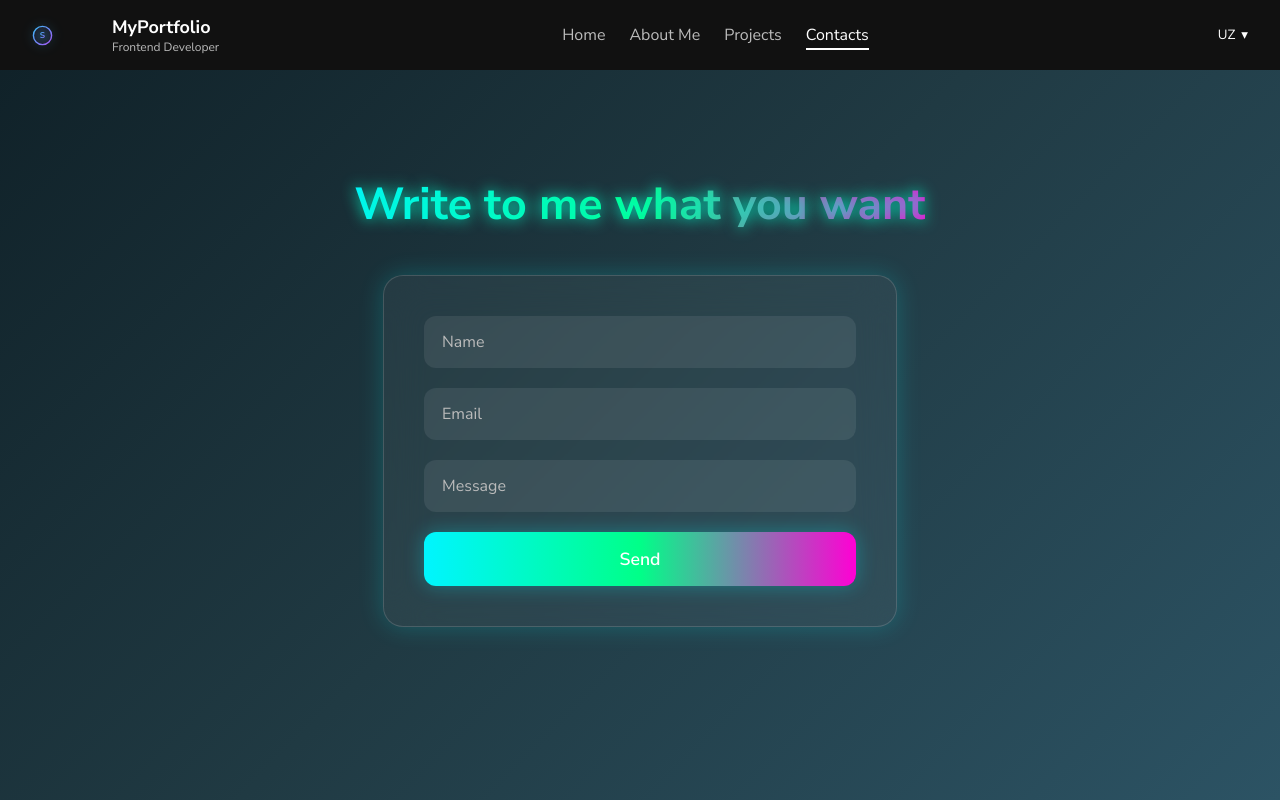
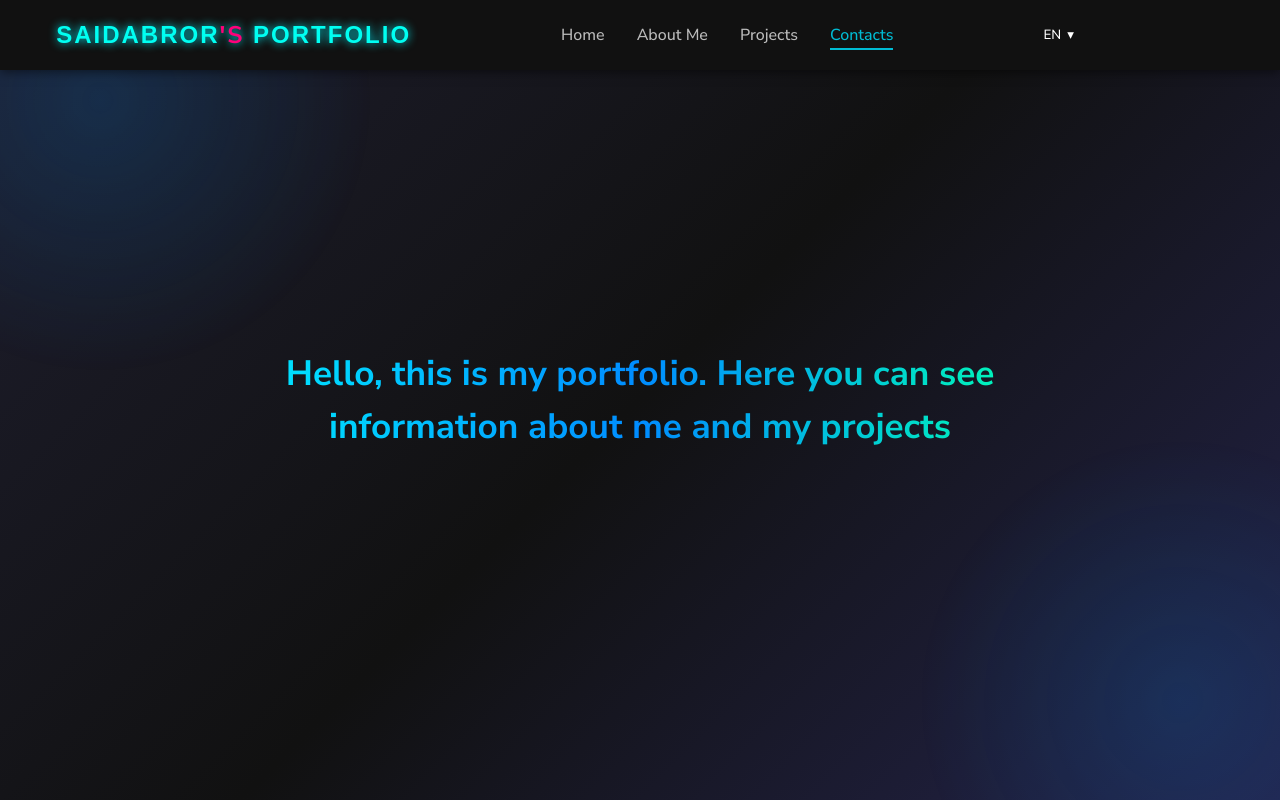
Before and after one commit to Saidabror456/Portfolio, a React (Vite) app: page /contacts in a window 1280 px wide. Shown: the top 800 px of the page. Built offline with nearby package versions, Linux system fonts and the light colour scheme.

Commit message:
Сообщение коммита

```diff
--- a/src/App.jsx
+++ b/src/App.jsx
@@ -8,6 +8,7 @@ import Skills from "./components/Skills/Skills";
 import Timeline from "./components/Timeline/Timeline";
 import Footer from "./components/Footer/footer";
 import './App.css'
+import Hello from "./components/Hello/hello";
 function App() {
   return (
     <>
--- /dev/null
+++ b/src/components/Hello/hello.css
@@ -0,0 +1,88 @@
+.hello {
+  height: 100vh;
+  display: flex;
+  justify-content: center;
+  align-items: center;
+  background: linear-gradient(135deg, #1e1e2f, #111, #23234a);
+  color: #fff;
+  text-align: center;
+  padding: 0 20px;
+  font-family: "Poppins", sans-serif;
+  position: relative;
+  overflow: hidden;
+}
+
+/* --- Фоновые световые волны --- */
+.hello::before,
+.hello::after {
+  content: "";
+  position: absolute;
+  width: 500px;
+  height: 500px;
+  border-radius: 50%;
+  background: radial-gradient(circle, rgba(0, 150, 255, 0.2), transparent 70%);
+  animation: float 8s ease-in-out infinite;
+  z-index: 0;
+}
+.hello::before {
+  top: -150px;
+  left: -150px;
+  animation-delay: 0s;
+}
+.hello::after {
+  bottom: -150px;
+  right: -150px;
+  animation-delay: 4s;
+}
+
+@keyframes float {
+  0%, 100% { transform: scale(1); opacity: 0.6; }
+  50% { transform: scale(1.2); opacity: 0.9; }
+}
+
+/* --- Текст --- */
+.hello h1 {
+  font-size: 2.2rem;
+  max-width: 800px;
+  line-height: 1.5;
+  position: relative;
+  z-index: 1;
+  background: linear-gradient(90deg, #00eaff, #008cff, #00ffb3);
+  -webkit-background-clip: text;
+  -webkit-text-fill-color: transparent;
+  animation: fadeInUp 1.5s ease;
+}
+
+/* --- Анимация появления --- */
+@keyframes fadeInUp {
+  from {
+    opacity: 0;
+    transform: translateY(40px);
+  }
+  to {
+    opacity: 1;
+    transform: translateY(0);
+  }
+}
+
+/* --- Адаптивность --- */
+@media (max-width: 1024px) {
+  .hello h1 {
+    font-size: 1.8rem;
+  }
+}
+
+@media (max-width: 768px) {
+  .hello h1 {
+    font-size: 1.5rem;
+  }
+}
+
+@media (max-width: 480px) {
+  .hello {
+    padding: 0 15px;
+  }
+  .hello h1 {
+    font-size: 1.2rem;
+  }
+}
--- /dev/null
+++ b/src/components/Hello/hello.jsx
@@ -0,0 +1,19 @@
+import { useTranslation } from 'react-i18next';
+import './hello.css'
+function Hello(){
+         const { t, i18n } = useTranslation();
+
+        const changeLang = (lng) => {
+          i18n.changeLanguage(lng);
+          setActiveLang(lng);
+          setOpen(false);
+        };
+    return(
+        <>
+        <div className="hello">
+            <h1>{t('hello1')}</h1>
+        </div>
+        </>
+    )
+}
+export default Hello;
--- a/src/components/Navbar/navbar.css
+++ b/src/components/Navbar/navbar.css
@@ -1,4 +1,8 @@
-/* === MAIN NAVBAR === */
+*{
+  margin: 0;
+  padding: 0;
+  box-sizing: border-box;
+}
 .navbar {
   position: fixed;
   top: 0;
@@ -6,12 +10,15 @@
   width: 100%;
   height: 70px;
   display: flex;
-  justify-content: space-between;
+  justify-content: center;
   align-items: center;
-  background: #111;
+  gap: 50px;
+  padding: 0 2rem;
+  background-color: #111;
   color: #fff;
-  padding: 0 2rem;
   z-index: 1000;
+  box-shadow: 0 2px 10px rgba(0,0,0,0.5);
+  font-family: 'Poppins', sans-serif;
 }
 
 .brand {
@@ -21,53 +28,56 @@
   text-decoration: none;
   color: inherit;
 }
-
-.brand-text {
-  display: flex;
-  flex-direction: column;
-  font-size: 14px;
+.brand-text { display: flex; flex-direction: column; }
+.brand-title { font-weight: 600; font-size: 20px; }
+.brand-sub { font-size: 12px; opacity: 0.7; }
+.nav-center{
+  transform: translate(-100px);
 }
-.brand-title { font-weight: bold; font-size: 18px; }
-.brand-sub { font-size: 12px; opacity: 0.7; }
-
-/* === NAV LINKS === */
-.nav-links {
-  display: flex;
-  gap: 1.5rem;
-  list-style: none;
-}
+/* =======================
+   NAV LINKS
+======================= */
+.nav-center { display: flex; align-items: center; }
+.nav-links { display: flex; list-style: none; gap: 2rem; }
 .nav-link {
   color: #bbb;
   text-decoration: none;
-  transition: 0.3s;
+  font-weight: 500;
+  transition: all 0.3s;
 }
 .nav-link:hover,
 .nav-link.active {
-  color: #fff;
-  border-bottom: 2px solid #fff;
+  color: #00bcd4;
+  border-bottom: 2px solid #00bcd4;
   padding-bottom: 2px;
 }
 
-/* === BURGER === */
+/* =======================
+   BURGER MENU
+======================= */
 .burger {
-  display: none;
+
   flex-direction: column;
   gap: 5px;
   background: none;
   border: none;
   cursor: pointer;
+  z-index: 1100;
 }
 .bar {
   width: 25px;
   height: 3px;
   background: #fff;
-  transition: 0.3s;
+  transition: all 0.3s ease;
 }
+.bar1.active { transform: rotate(45deg) translate(5px,5px); }
+.bar2.active { opacity: 0; }
+.bar3.active { transform: rotate(-45deg) translate(5px,-5px); }
 
-/* === LANGUAGE DROPDOWN === */
-.dropdown {
-  position: relative;
-}
+/* =======================
+   LANGUAGE DROPDOWN
+======================= */
+.dropdown { position: relative; }
 .dropdown-header {
   display: flex;
   align-items: center;
@@ -76,11 +86,10 @@
   border: none;
   color: #fff;
   cursor: pointer;
+  font-weight: 500;
 }
-.flag { font-size: 18px; }
 .arrow { transition: transform 0.3s; }
 .arrow.open { transform: rotate(180deg); }
-
 .dropdown-list {
   position: absolute;
   top: 120%;
@@ -88,60 +97,72 @@
   background: #222;
   border-radius: 6px;
   overflow: hidden;
-  box-shadow: 0 2px 6px rgba(0,0,0,0.4);
+  box-shadow: 0 2px 6px rgba(0,0,0,0.5);
 }
 .dropdown-list button {
-  display: flex;
-  align-items: center;
-  gap: 6px;
-  padding: 8px 12px;
+  padding: 10px 15px;
   width: 100%;
   background: none;
   border: none;
   color: #fff;
   text-align: left;
   cursor: pointer;
+  transition: all 0.2s;
 }
-.dropdown-list button:hover { background: #333; }
+.dropdown-list button:hover { background: #00bcd4; color: #111; }
 
-/* === MOBILE MENU === */
+/* =======================
+   MOBILE MENU
+======================= */
+.mobile-overlay {
+  position: fixed;
+  top:0; left:0;
+  width:100%; height:100%;
+  background: rgba(0,0,0,0.5);
+  opacity: 0;
+  visibility: hidden;
+  transition: all 0.3s;
+  z-index: 900;
+}
+.mobile-overlay.open { opacity: 1; visibility: visible; }
+
 .mobile-menu {
   position: fixed;
-  top: 0;
-  left: -100%;
-  width: 80%;
-  height: 100%;
-  background: #111;
+  top: 0; right: -100%;
+  width: 80%; height: 100%;
+  background-color: #111;
   color: #fff;
-  transition: left 0.3s ease;
-  z-index: 2000;
-}
-.mobile-menu.open { left: 0; }
-
-.mobile-inner {
-  padding: 1.5rem;
   display: flex;
   flex-direction: column;
-  height: 100%;
+  padding: 2rem 1.5rem;
+  transition: right 0.3s ease;
+  z-index: 1000;
 }
-.mobile-top {
-  display: flex;
-  justify-content: space-between;
-  align-items: center;
+.mobile-menu.open { right: 0; }
+
+.mobile-top { display: flex; justify-content: space-between; align-items: center; }
+.mobile-close {
+  font-size: 1.8rem;
+  background: none;
+  border: none;
+  color: #fff;
+  cursor: pointer;
 }
+.mobile-close:hover { transform: rotate(90deg); }
+
 .mobile-nav {
   display: flex;
   flex-direction: column;
-  margin-top: 2rem;
-  gap: 1rem;
+  gap: 1.5rem;
+  margin-top: 3rem;
 }
-.mobile-nav a {
+.mobile-nav .nav-link {
+  font-size: 18px;
   color: #bbb;
   text-decoration: none;
-  font-size: 18px;
-  transition: 0.3s;
+  transition: all 0.3s;
 }
-.mobile-nav a:hover { color: #fff; }
+.mobile-nav .nav-link:hover, .mobile-nav .nav-link.active { color: #00bcd4; }
 
 .mobile-langs {
   margin-top: auto;
@@ -150,14 +171,15 @@
 }
 .mobile-langs button {
   flex: 1;
-  padding: 10px;
+  padding: 12px;
   background: #222;
   border: none;
   border-radius: 6px;
   color: #fff;
   cursor: pointer;
 }
-.mobile-langs button:hover { background: #333; }
+.mobile-langs button:hover { background: #00bcd4; color: #111; }
+
 .mobile-footer {
   text-align: center;
   margin-top: 1rem;
@@ -165,38 +187,103 @@
   opacity: 0.6;
 }
 
-/* === RESPONSIVE BREAKPOINTS === */
+/* =======================
+   MEDIA QUERIES
+======================= */
 
-/* --- Большие мониторы (от 1440px) --- */
-@media (min-width: 1440px) {
-  .navbar { padding: 0 4rem; }
-  .nav-links { gap: 3rem; }
-  .nav-link { font-size: 18px; }
-  .brand-title { font-size: 22px; }
+/* Tablets 768px–1024px */
+@media(max-width:1024px) and (min-width:768px) {
+  .nav-center {  }
+  .burger { display: flex; }
+  .brand-title { font-size: 18px; }
+  .brand-sub { font-size: 10px; }
 }
 
-/* --- Ноутбуки (до 1024px) --- */
-@media (max-width: 1024px) {
-  .nav-links { gap: 1rem; }
-  .nav-link { font-size: 15px; }
-  .brand-sub { display: none; }
+/* Mobile <768px */
+@media(max-width:768px) {
+  .brand-text {  }
+  .burger { display: flex; }
+  .burger .bar { width: 20px; }
+  .navbar { padding: 0 1rem; height: 60px; }
+  .mobile-nav .nav-link { font-size: 16px;}
+  .mobile-langs button { font-size: 14px; padding: 10px; }
+    .brand-mobile{}
+    .navbar{
+      display: flex;
+    }
+    .navbar ul{
+      display: flex;
+    }
+    .navbar ul li{
+      list-style: none;
+    }
 }
 
-/* --- Планшеты (до 768px) --- */
-@media (max-width: 768px) {
-  .nav-center { display: none; }
-  .burger { display: flex; }
-  .navbar { padding: 0 1.5rem; }
-  .brand-title { font-size: 16px; }
-  .brand-sub { font-size: 10px; }
-  .dropdown-header { font-size: 14px; }
+/* Extra small <480px */
+@media(max-width:480px) {
+  .mobile-menu { width: 100%; padding: 2rem 1rem; }
+  .mobile-nav .nav-link { font-size: 15px; }
+  .mobile-langs button { font-size: 13px; padding: 8px; }
+    .brand-mobile{}
+      .navbar {
+        font-size: 10px;
+    display: flex;
+    justify-content: center;
+    align-items: center;
+    text-align: center;
+  }
+  .navbar ul {
+    display: flex;
+  }
+  .navbar ul li{
+    list-style: none;
+  }
+}
+.logo {
+  font-family: 'Orbitron', sans-serif;
+  font-size: 1.5rem;
+  color: #00fff2;
+  text-transform: uppercase;
+  letter-spacing: 2px;
+  position: relative;
+  display: inline-block;
+  cursor: default;
+  user-select: none;
+  animation: glow 2s infinite alternate;
+  transform: translate(-100px);
 }
 
-/* --- Маленькие телефоны (до 480px) --- */
+.logo span {
+  color: #ff007a;
+  font-weight: 700;
+}
+
+@keyframes glow {
+  0% {
+    text-shadow: 0 0 5px #00fff2, 0 0 10px #00fff2, 0 0 20px #00fff2, 0 0 40px #00fff2;
+  }
+  100% {
+    text-shadow: 0 0 10px #ff007a, 0 0 20px #ff007a, 0 0 30px #ff007a, 0 0 60px #ff007a;
+  }
+}
+
+/* Для адаптива */
+@media (max-width: 768px) {
+  .logo {
+  display: none;
+  }
+}
 @media (max-width: 480px) {
-  .navbar { height: 60px; padding: 0 1rem; }
-  .brand-text { display: none; } /* убираем текст, оставляем лого */
-  .burger .bar { width: 20px; }
-  .mobile-nav a { font-size: 16px; }
-  .mobile-langs button { font-size: 14px; padding: 8px; }
+  .logo {
+  display: none;
+  }
 }
+
+.navbar .navbar-right{
+  /* transform: translate(150px); */
+}
+@media (max-width:480px){
+  .navbar-right{
+    transform: translate(100px,-30px);
+  }
+}
--- a/src/components/Navbar/navbar.jsx
+++ b/src/components/Navbar/navbar.jsx
@@ -2,23 +2,27 @@ import React, { useEffect, useRef, useState } from "react";
 import { useTranslation } from "react-i18next";
 import { NavLink } from "react-router-dom";
 import Logo from "../Logo/logo";
+
 import "./navbar.css";
+import Skills from "../Skills/Skills";
+import Timeline from "../Timeline/Timeline";
+import About from "../About/about";
+import Contacts from "../Contacts/contacts";
+import Start from "../Start/start";
+import Projects from "../Projects/project";
+import Hello from "../Hello/hello";
 function Navbar() {
   const { t, i18n } = useTranslation();
   const [langOpen, setLangOpen] = useState(false);
   const [mobileOpen, setMobileOpen] = useState(false);
-  const [activeLang, setActiveLang] = useState("uz");
+  const [activeLang, setActiveLang] = useState("en");
   const langRef = useRef(null);
   const mobileRef = useRef(null);
 
   useEffect(() => {
     function handleClickOutside(e) {
-      if (langRef.current && !langRef.current.contains(e.target)) {
-        setLangOpen(false);
-      }
-      if (mobileRef.current && !mobileRef.current.contains(e.target)) {
-        setMobileOpen(false);
-      }
+      if (langRef.current && !langRef.current.contains(e.target)) setLangOpen(false);
+      if (mobileRef.current && !mobileRef.current.contains(e.target)) setMobileOpen(false);
     }
     document.addEventListener("mousedown", handleClickOutside);
     return () => document.removeEventListener("mousedown", handleClickOutside);
@@ -35,138 +39,74 @@ function Navbar() {
     return () => window.removeEventListener("keydown", onKey);
   }, []);
 
+  useEffect(() => {
+    document.body.style.overflow = mobileOpen ? "hidden" : "";
+  }, [mobileOpen]);
+
   const changeLang = (lng) => {
     i18n.changeLanguage(lng);
     setActiveLang(lng);
     setLangOpen(false);
+    setMobileOpen(false);
   };
 
-  useEffect(() => {
-    document.body.style.overflow = mobileOpen ? "hidden" : "";
-  }, [mobileOpen]);
+  const navLinks = [
+    { path: "/start", label: t("home") },
+    { path: "/about", label: t("about") },
+    { path: "/projects", label: t("projects") },
+    { path: "/contacts", label: t("contacts") },
+  ];
 
   return (
     <>
-      {/* === DESKTOP NAVBAR === */}
+
+      {/* Desktop Navbar */}
       <header className="navbar" role="navigation" aria-label="Main Navigation">
         <div className="navbar-left">
-          <button
-            className="burger"
-            aria-label={mobileOpen ? "Close menu" : "Open menu"}
-            aria-expanded={mobileOpen}
-            onClick={() => setMobileOpen((s) => !s)}
-          >
-            <span className={`bar bar1 ${mobileOpen ? "active" : ""}`}></span>
-          </button>
-
-          <NavLink to="/" className="brand" aria-label="Homepage">
-            <Logo />
-            <div className="brand-text">
-              <span className="brand-title">MyPortfolio</span>
-              <span className="brand-sub">Frontend Developer</span>
-            </div>
-          </NavLink>
         </div>
 
+<div className="logo">
+<h1 class="logo">Saidabror<span>'s</span> Portfolio</h1>
+
+</div>
         <nav className="nav-center">
           <ul className="nav-links">
-            <li>
-              <NavLink to="/start" className="nav-link">{t("home")}</NavLink>
-            </li>
-            <li>
-              <NavLink to="/about" className="nav-link">{t("about")}</NavLink>
-            </li>
-            <li>
-              <NavLink to="/projects" className="nav-link">{t("projects")}</NavLink>
-            </li>
-            <li>
-              <NavLink to="/contacts" className="nav-link">{t("contacts")}</NavLink>
-            </li>
+            {navLinks.map((link) => (
+              <li key={link.path}>
+                <NavLink
+                  to={link.path}
+                  className={({ isActive }) => isActive ? "nav-link active" : "nav-link"}
+                >
+                  {link.label}
+                </NavLink>
+              </li>
+            ))}
           </ul>
         </nav>
 
         <div className="navbar-right" ref={langRef}>
-          <div
-            className="dropdown"
-            aria-haspopup="true"
-            aria-expanded={langOpen}
-          >
+          <div className="dropdown" aria-haspopup="true" aria-expanded={langOpen}>
             <button
               className="dropdown-header"
               onClick={() => setLangOpen((s) => !s)}
               aria-label="Select language"
             >
-              <span className="flag small-flag">
-                {activeLang === "ru"}
-                {activeLang === "en"}
-                {activeLang === "uz"}
-              </span>
               <span className="lang-code">{activeLang.toUpperCase()}</span>
               <span className={`arrow ${langOpen ? "open" : ""}`} aria-hidden>
                 ▾
               </span>
             </button>
-
             {langOpen && (
               <ul className="dropdown-list" role="menu" aria-label="Languages">
-                <li>
-                  <button onClick={() => changeLang("ru")}> Русский</button>
-                </li>
-                <li>
-                  <button onClick={() => changeLang("en")}> English</button>
-                </li>
-                <li>
-                  <button onClick={() => changeLang("uz")}> O‘zbek</button>
-                </li>
+                <li><button onClick={() => changeLang("ru")}>Русский</button></li>
+                <li><button onClick={() => changeLang("en")}>English</button></li>
+                <li><button onClick={() => changeLang("uz")}>O‘zbek</button></li>
               </ul>
             )}
           </div>
         </div>
       </header>
-
-
-<aside
-  ref={mobileRef}
-  className={`mobile-menu ${mobileOpen ? "open" : ""}`}
-  inert={!mobileOpen}
-  role="dialog"
-  aria-label="Mobile Menu"
->
-
-
-
-        <div className="mobile-inner">
-          <div className="mobile-top">
-            <NavLink to="/" className="brand-mobile" onClick={() => setMobileOpen(false)}>
-              <Logo />
-            </NavLink>
-            <button
-              className="mobile-close"
-              aria-label="Close menu"
-              onClick={() => setMobileOpen(false)}
-            >
-              ✕
-            </button>
-          </div>
-
-          <nav className="mobile-nav">
-            <NavLink to="/start" onClick={() => setMobileOpen(false)}>{t("home")}</NavLink>
-            <NavLink to="/about" onClick={() => setMobileOpen(false)}>{t("about")}</NavLink>
-            <NavLink to="/projects" onClick={() => setMobileOpen(false)}>{t("projects")}</NavLink>
-            <NavLink to="/contacts" onClick={() => setMobileOpen(false)}>{t("contacts")}</NavLink>
-          </nav>
-
-          <div className="mobile-langs">
-            <button onClick={() => { changeLang("ru"); setMobileOpen(false); }}> Рус</button>
-            <button onClick={() => { changeLang("en"); setMobileOpen(false); }}> Eng</button>
-            <button onClick={() => { changeLang("uz"); setMobileOpen(false); }}> Uz</button>
-          </div>
-
-          <div className="mobile-footer">
-            <small>© {new Date().getFullYear()} — MyPortfolio</small>
-          </div>
-        </div>
-      </aside>
+      <Hello/>
     </>
   );
 }
--- a/src/locales/en/translation.json
+++ b/src/locales/en/translation.json
@@ -30,5 +30,6 @@
             "theend":"October 1, 2025",
             "start":"Started learning web development: HTML, CSS, JavaScript.",
             "norm":"Studied HTML, CSS, JavaScriptReact and created my first web projects.",
-            "finish":"I finished Back-End and started creating projects and looking for a job."
+            "finish":"I finished Back-End and started creating projects and looking for a job.",
+            "hello1":"Hello, this is my portfolio. Here you can see information about me and my projects"
             }
--- a/src/locales/ru/translation.json
+++ b/src/locales/ru/translation.json
@@ -30,5 +30,6 @@
                   "theend":"1 Октября 2025",
                    "start":"Начал изучать веб-разработку: HTML, CSS, JavaScript.",
             "norm":"Изучил HTML, CSS, JavaScriptReact и сделал первые веб-проекты.",
-            "finish":"Закончил Back-End начал создавать проекты и искать себе работу"
+            "finish":"Закончил Back-End начал создавать проекты и искать себе работу",
+            "hello1":"Привет Это моё Портфолио, Здесь ты можешь увидеть информацию про меня и мои проекты"
                   }
--- a/src/locales/uz/translation.json
+++ b/src/locales/uz/translation.json
@@ -30,5 +30,6 @@
             "theend":"2025 yil 1 oktyabr",
             "start":"Web-ishlab chiqishni o'rganish boshlandi: HTML, CSS, JavaScript.",
             "norm":"HTML, CSS, JavaScriptReact ni o'rgandim va birinchi web-loyihalarimni yaratdim.",
-            "finish":"Men Back-End dasturini tugatdim va loyihalar yaratishni va ish izlashni boshladim."
+            "finish":"Men Back-End dasturini tugatdim va loyihalar yaratishni va ish izlashni boshladim.",
+            "hello1":"Salom, bu mening portfelim. Bu yerda siz men haqimda va loyihalarim maʼlumotlarni koʻrishingiz mumkin."
             }
```
Also changed, not shown: src/components/Skills/Skills.jsx (+6 -2 lines).
